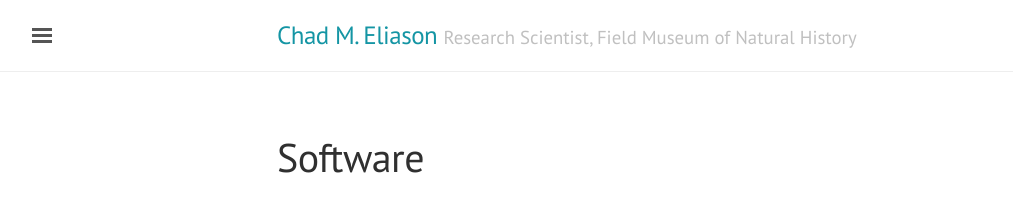
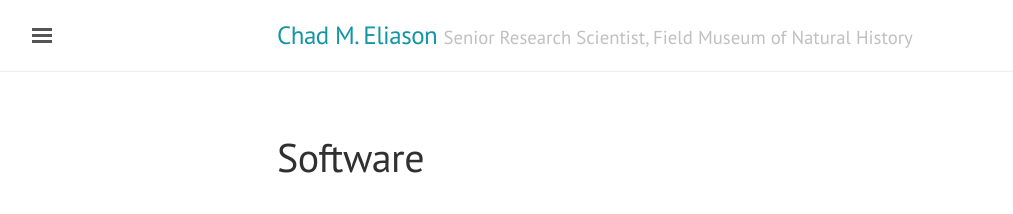
Before and after one commit to celiason/celiason.github.io, a Jekyll site: the page built from 4-software.md, in a window 1280 px wide. Shown: the top 214 px of the page, without its empty margins (3-1016 px from the left). Built offline with Jekyll 4.4.1, drawn with Linux system fonts in a browser that asks for light colours.

Commit message:
Update _config.yml

```diff
--- a/_config.yml
+++ b/_config.yml
@@ -5,7 +5,7 @@ permalink:           pretty
 
 # Setup
 title:               Chad M. Eliason
-tagline:             'Research Scientist, Field Museum of Natural History'
+tagline:             'Senior Research Scientist, Field Museum of Natural History'
 description:         ''
 url:                 celiason.github.io
 baseurl:             ''
```
